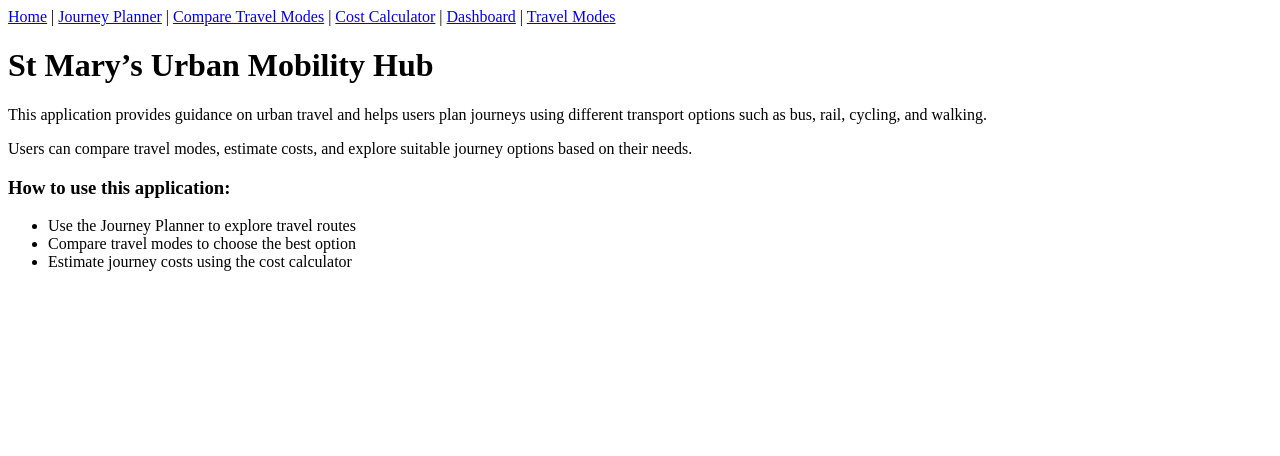
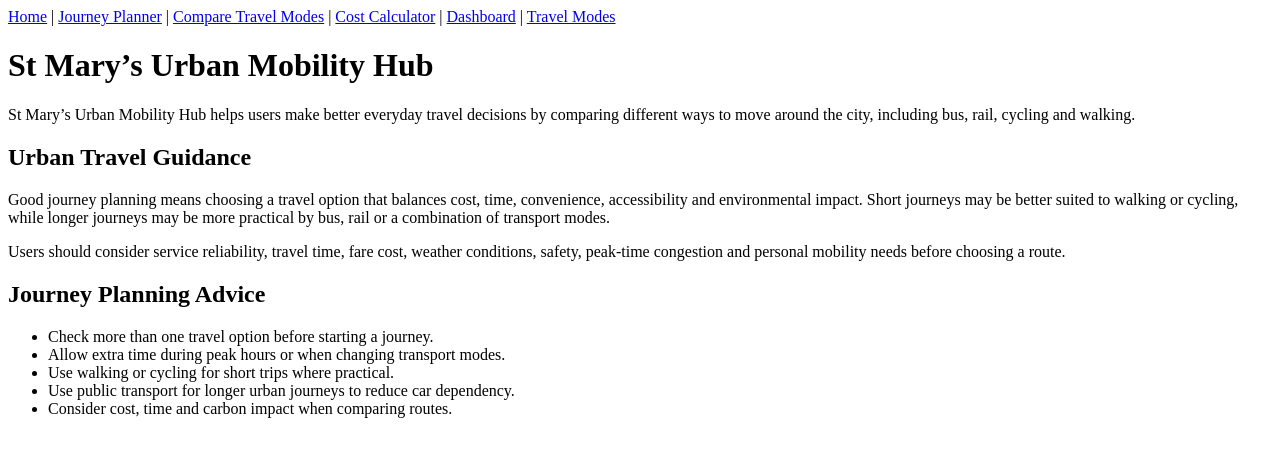
Before and after one commit to sitanatarajan2006/React-Project, a React (Vite) app in the folder st-marys-mobility-hub/: page / in a window 1280 px wide. Shown: the top 456 px of the page. Built offline with nearby package versions, Linux system fonts and the light colour scheme.

Commit message:
added more info on homescreen

```diff
--- a/st-marys-mobility-hub/src/pages/Home.jsx
+++ b/st-marys-mobility-hub/src/pages/Home.jsx
@@ -4,22 +4,36 @@ function Home() {
       <h1>St Mary’s Urban Mobility Hub</h1>
 
       <p>
-        This application provides guidance on urban travel and helps users plan
-        journeys using different transport options such as bus, rail, cycling,
-        and walking.
+        St Mary’s Urban Mobility Hub helps users make better everyday travel
+        decisions by comparing different ways to move around the city, including
+        bus, rail, cycling and walking.
+      </p>
+
+      <h2>Urban Travel Guidance</h2>
+
+      <p>
+        Good journey planning means choosing a travel option that balances cost,
+        time, convenience, accessibility and environmental impact. Short journeys
+        may be better suited to walking or cycling, while longer journeys may be
+        more practical by bus, rail or a combination of transport modes.
       </p>
 
       <p>
-        Users can compare travel modes, estimate costs, and explore suitable
-        journey options based on their needs.
+        Users should consider service reliability, travel time, fare cost,
+        weather conditions, safety, peak-time congestion and personal mobility
+        needs before choosing a route.
       </p>
 
-      <h3>How to use this application:</h3>
+      <h2>Journey Planning Advice</h2>
+
       <ul>
-        <li>Use the Journey Planner to explore travel routes</li>
-        <li>Compare travel modes to choose the best option</li>
-        <li>Estimate journey costs using the cost calculator</li>
+        <li>Check more than one travel option before starting a journey.</li>
+        <li>Allow extra time during peak hours or when changing transport modes.</li>
+        <li>Use walking or cycling for short trips where practical.</li>
+        <li>Use public transport for longer urban journeys to reduce car dependency.</li>
+        <li>Consider cost, time and carbon impact when comparing routes.</li>
       </ul>
+
     </div>
   );
 }
```
